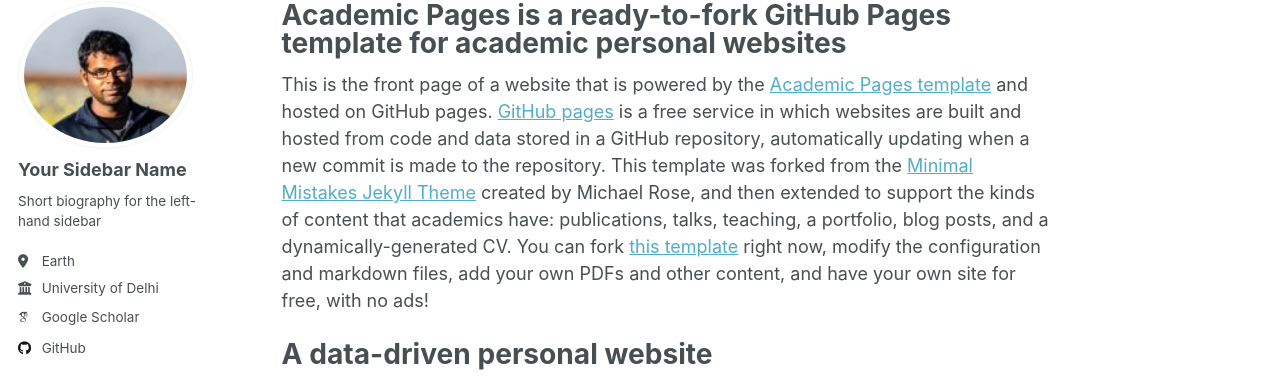
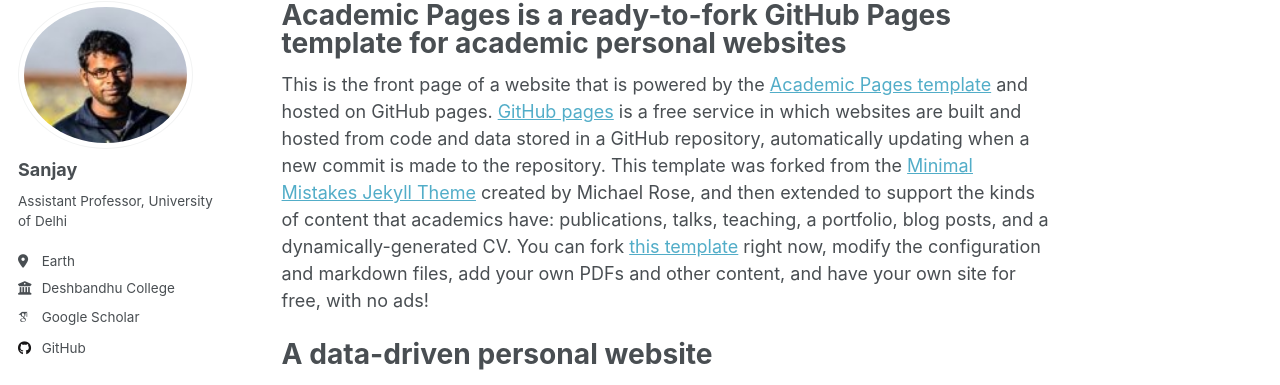
Before and after one commit to sanjayksau/sanjayksau.github.io, a Jekyll site: the page built from _pages/about.md, in a window 1280 px wide. Shown: the part 98-483 px from the top of the page. Built offline with Jekyll 4.4.1, drawn with Linux system fonts in a browser that asks for light colours; some web fonts are replaced.

Commit message:
Update _config.yml

```diff
--- a/_config.yml
+++ b/_config.yml
@@ -23,11 +23,11 @@ repository               : "sanjayksau/sanjayksau.github.io"
 author:
   # Biographic information
   avatar           : "profile.jpeg"
-  name             : "Your Sidebar Name"
+  name             : "Sanjay"
   pronouns         : # example: "she/her"
-  bio              : "Short biography for the left-hand sidebar"
+  bio              : "Assistant Professor, University of Delhi"
   location         : "Earth"
-  employer         : "University of Delhi"
+  employer         : "Deshbandhu College"
   uri              : # URL
   email            : #"none@example.org"
 
```
